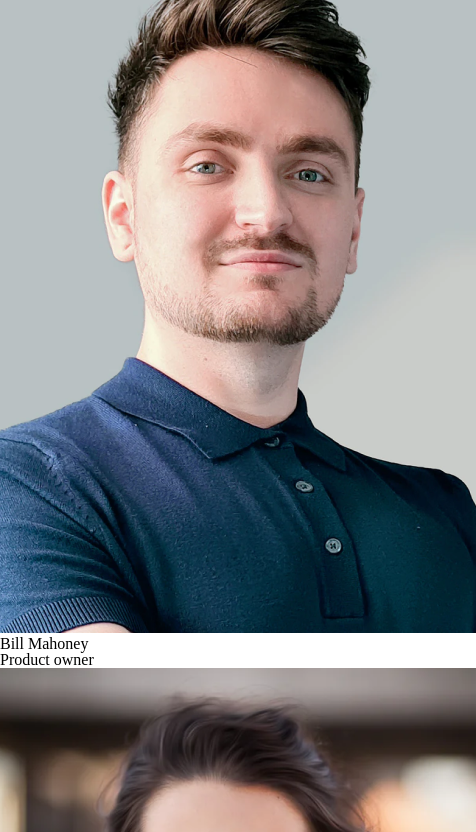
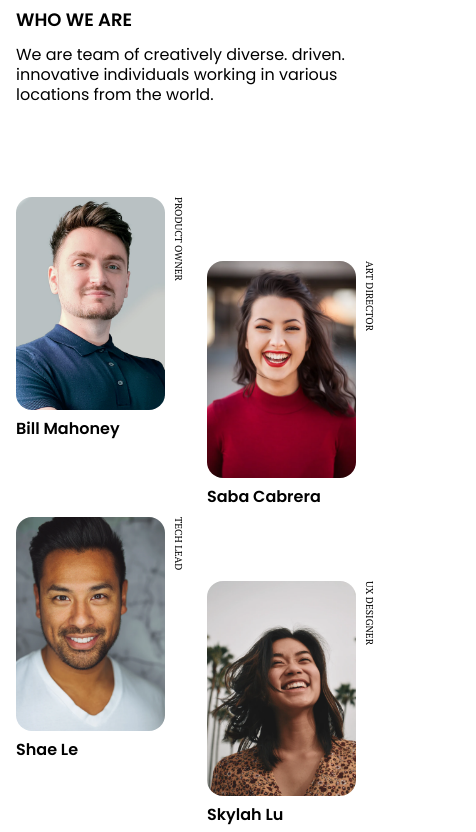
Before and after one commit to Egpereira/my-team-page, a plain HTML site: page index.html in a window 390 px wide. Shown: the part 113-945 px from the top of the page, 476 px wide, since content can reach past the window. Drawn offline with Linux system fonts and the light colour scheme.

Commit message:
Add mobile layout

```diff
--- a/index.html
+++ b/index.html
@@ -14,21 +14,20 @@
   <link rel="stylesheet" href="/styles/my-team.css">
   <link rel="preconnect" href="https://fonts.googleapis.com">
   <link rel="preconnect" href="https://fonts.gstatic.com" crossorigin>
-  <link
-    rel="stylesheet"
+  <link rel="stylesheet"
     href="https://fonts.googleapis.com/css2?family=Montserrat:wght@400;700&family=PT+Serif:wght@400;700&family=Poppins:wght@400;600&display=swap">
 </head>
 
-<body>
+<body class="my-team__page">
   <main>
     <div>
-      <h1>The creative crew</h1>
-      <div>
+      <h1 class="my-team__title">The creative crew</h1>
+      <div class="my-team__description">
         <h2>Who we are</h2>
         <p>We are team of creatively diverse. driven. innovative individuals working in various locations from the
           world.</p>
       </div>
-      <div>
+      <div class="my-team__members">
         <div>
           <figure>
             <img src="/assets/photo1.png" aria-labelledby="caption-1">
@@ -41,21 +40,21 @@
             <img src="/assets/photo2.png" aria-labelledby="caption-2">
             <figcaption id="caption-2">Saba Cabrera</figcaption>
           </figure>
-          <p>Developer</p>
+          <p>Art Director</p>
         </div>
         <div>
           <figure>
             <img src="/assets/photo3.png" aria-labelledby="caption-3">
             <figcaption id="caption-3">Shae Le</figcaption>
           </figure>
-          <p>Developer</p>
+          <p>Tech Lead</p>
         </div>
         <div>
           <figure>
             <img src="/assets/photo4.png" aria-labelledby="caption-4">
             <figcaption id="caption-4">Skylah Lu</figcaption>
           </figure>
-          <p>Developer</p>
+          <p>UX Designer</p>
         </div>
         <div>
           <figure>
@@ -76,7 +75,8 @@
   </main>
   <footer class="footer">
     created by
-    <a aria-label="E g pereira dev challenge portfolio" href="https://devchallenges.io/portfolio/Egpereira">
+    <a class="footer__link" aria-label="E g pereira dev challenge portfolio"
+      href="https://devchallenges.io/portfolio/Egpereira">
       Egpereira
     </a> - devChallenges.io
   </footer>
--- a/styles/my-team.scss
+++ b/styles/my-team.scss
@@ -1,10 +1,87 @@
 @import "./reset";
 @import "./colors";
 
+.my-team {
+  &__page {
+    padding: 1.5rem 1rem;
+    color: $main-text;
+  }
+
+  &__title {
+    font-family: 'PT Serif', serif;
+    font-size: 2.25rem;
+    font-weight: bold;
+    margin-top: 2rem;
+  }
+
+  &__description {
+    font-family: 'Poppins', sans-serif;
+    margin-top: 2rem;
+
+    h2 {
+      font-size: 1.125rem;
+      font-weight: bold;
+      text-transform: uppercase;
+    }
+
+    p {
+      margin-top: 1rem;
+      font-size: 1rem;
+      line-height: 1.25rem;
+    }
+  }
+
+  &__members {
+    width: 100%;
+    margin: 5rem 0;
+    display: flex;
+    flex-wrap: wrap;
+
+    div {
+      display: flex;
+      max-width: 50%;
+      padding-top: 0.75rem;
+
+      &:nth-child(odd) {
+        padding-right: 0.75rem;
+      }
+
+      &:nth-child(even) {
+        padding-left: 0.75rem;
+        margin-top: 4rem;
+      }
+    }
+
+    img {
+      width: 100%;
+      border-radius: 1rem;
+    }
+
+    figcaption {
+      font-family: 'Poppins', sans-serif;
+      font-size: 1rem;
+      font-weight: bold;
+      margin-top: 0.5rem;
+    }
+
+    p {
+      font-family: 'PT Serif', serif;
+      font-size: 0.625rem;
+      text-transform: uppercase;
+      writing-mode: vertical-lr;
+      margin-left: 0.5rem;
+    }
+  }
+}
+
 .footer {
   font-family: 'Montserrat', sans-serif;
-  font-size: 14px;
+  font-size: 0.875rem;
   text-align: center;
-  color: $gray;
+  color: $secondary-text;
   margin-top: auto;
+
+  &__link {
+    font-weight: bold;
+  }
 }
```
Also changed, not shown: styles/my-team.css.
